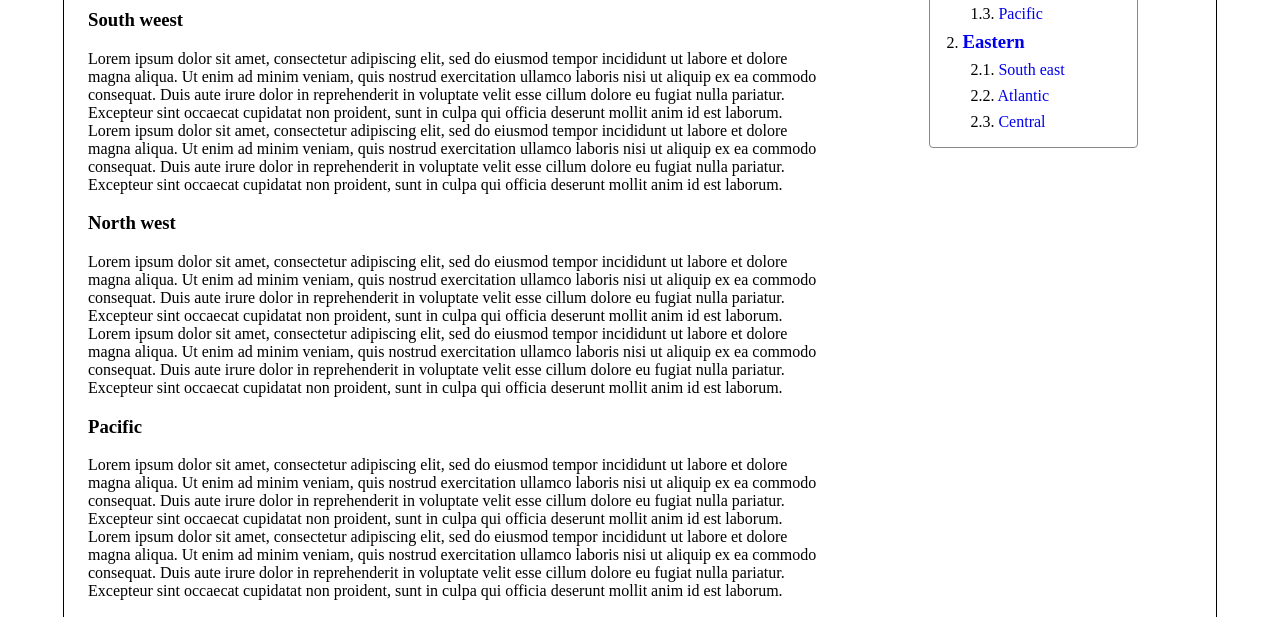
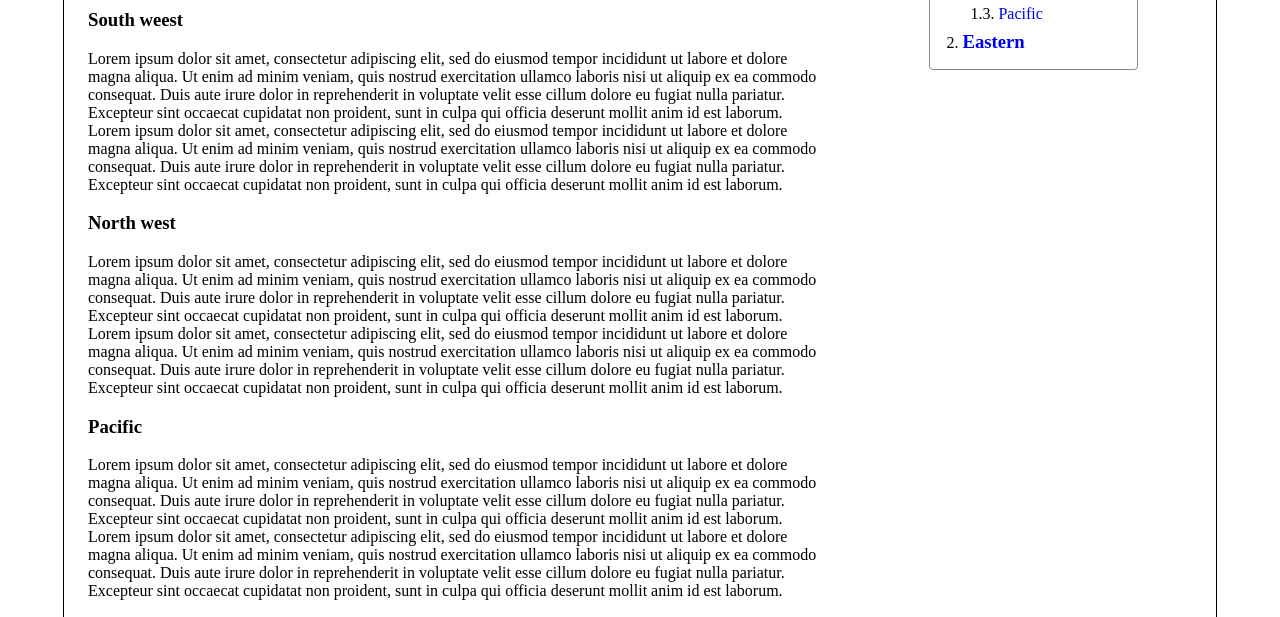
Before and after one commit to fourside/vanila_scroollspy, a website: page index.html in a window 1280 px wide. Shown: the part 167-784 px from the top of the page. Drawn offline with Linux system fonts and the light colour scheme.

Commit message:
expand / collapse menu

```diff
--- a/styles.css
+++ b/styles.css
@@ -44,8 +44,12 @@ html, body {
   content: counters(section, ".") ". ";
 }
 .side ul ul {
+  transition: max-height 0.3s;
+  max-height: 0;
+  overflow: hidden;
 }
 .side ul ul.open {
+  max-height: 10em;
 }
 .side li {
   margin-top: 8px;
```
